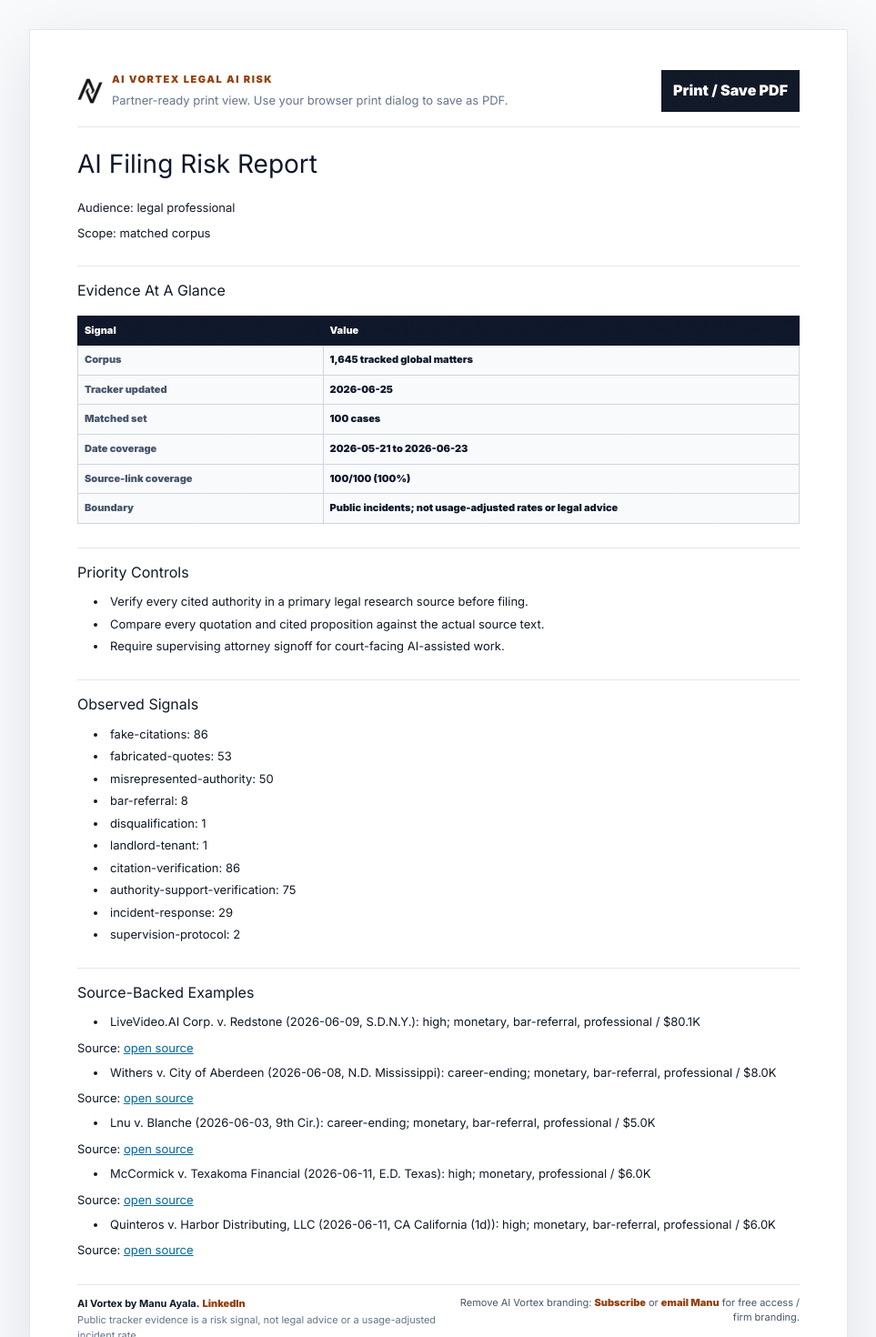
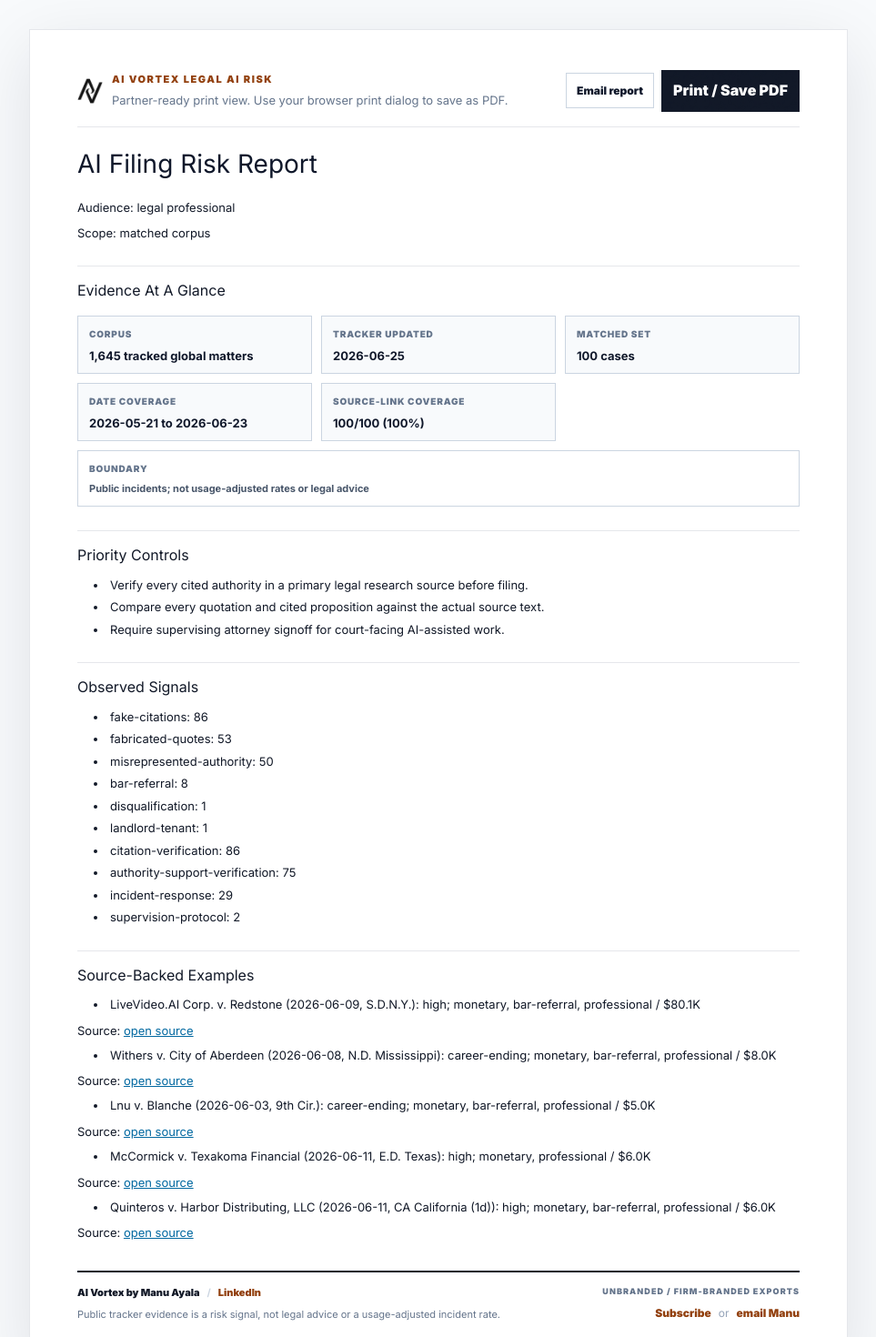
Before and after one commit to ayalamanuliber/sanctions-tracker, a Next.js app: page /artifact/print in a window 1280 px wide. Shown: the top 1470 px of the page at 91% size, without its empty margins (158-1121 px from the left). Built offline with nearby package versions, Linux system fonts and the light colour scheme.

Commit message:
Polish artifact sharing and print layout

```diff
--- a/app/artifact/print/page.tsx
+++ b/app/artifact/print/page.tsx
@@ -19,6 +19,8 @@ export default async function ArtifactPrintPage({ searchParams }: PageProps) {
   const markdown = buildArtifactMarkdown(artifactParams);
   const html = markdownToBodyHtml(markdown);
   const generated = new Intl.DateTimeFormat("en-US", { dateStyle: "medium" }).format(new Date());
+  const shareUrl = `https://sanctions-tracker.vercel.app/artifact/print?${params.toString()}`;
+  const emailHref = `mailto:?subject=${encodeURIComponent(`AI Vortex Legal AI Risk - ${artifactParams.title || "Report"}`)}&body=${encodeURIComponent(`Here is the AI Vortex legal AI risk artifact:\n\n${shareUrl}`)}`;
 
   return (
     <main style={{ background: "#f8fafc", color: "#111827", minHeight: "100vh", padding: "32px 18px" }}>
@@ -31,9 +33,12 @@ export default async function ArtifactPrintPage({ searchParams }: PageProps) {
               <div style={{ color: "#64748b", fontSize: 13, marginTop: 4 }}>Partner-ready print view. Use your browser print dialog to save as PDF.</div>
             </div>
           </div>
-          <button className="print-button" style={{ border: "1px solid #111827", background: "#111827", color: "#fff", padding: "9px 12px", fontWeight: 800 }}>
-            Print / Save PDF
-          </button>
+          <div className="report-actions">
+            <a className="email-button" href={emailHref}>Email report</a>
+            <button className="print-button" style={{ border: "1px solid #111827", background: "#111827", color: "#fff", padding: "9px 12px", fontWeight: 800 }}>
+              Print / Save PDF
+            </button>
+          </div>
         </div>
         <div className="print-brand">
           <div>
@@ -48,15 +53,24 @@ export default async function ArtifactPrintPage({ searchParams }: PageProps) {
           <div className="brand-date">{generated}</div>
         </div>
         <div className="artifact-body" dangerouslySetInnerHTML={{ __html: html }} />
-        <footer>
-          <div>
-            <strong>AI Vortex by Manu Ayala.</strong>{" "}
-            <a href="https://www.linkedin.com/in/aivortex/" target="_blank" rel="noreferrer">LinkedIn</a>
-            <br />
-            Public tracker evidence is a risk signal, not legal advice or a usage-adjusted incident rate.
+        <footer className="artifact-footer">
+          <div className="footer-left">
+            <div className="footer-brand-line">
+              <strong>AI Vortex by Manu Ayala</strong>
+              <span aria-hidden="true">/</span>
+              <a href="https://www.linkedin.com/in/aivortex/" target="_blank" rel="noreferrer">LinkedIn</a>
+            </div>
+            <div className="footer-note">
+              Public tracker evidence is a risk signal, not legal advice or a usage-adjusted incident rate.
+            </div>
           </div>
-          <div className="export-cta">
-            Remove AI Vortex branding: <a href="https://www.aivortex.io/legal#subscribe">Subscribe</a> or <a href="mailto:manuel@aivortex.io?subject=AI%20Vortex%20Free%20or%20Firm-Branded%20Export%20Access">email Manu</a> for free access / firm branding.
+          <div className="footer-right">
+            <div className="footer-label">Unbranded / firm-branded exports</div>
+            <div className="footer-links">
+              <a href="https://www.aivortex.io/legal#subscribe">Subscribe</a>
+              <span>or</span>
+              <a href="mailto:manuel@aivortex.io?subject=AI%20Vortex%20Free%20or%20Firm-Branded%20Export%20Access">email Manu</a>
+            </div>
           </div>
         </footer>
       </article>
@@ -67,6 +81,8 @@ export default async function ArtifactPrintPage({ searchParams }: PageProps) {
         .brand-logo { width: 24px; height: 24px; }
         .brand-kicker { color: #92400e; font-size: 10px; font-weight: 900; letter-spacing: 0.16em; text-transform: uppercase; }
         .brand-subtitle, .brand-date { color: #64748b; font-size: 11px; margin-top: 4px; }
+        .report-actions { display: flex; align-items: center; gap: 8px; }
+        .email-button { border: 1px solid #cbd5e1; background: #fff; color: #0f172a; padding: 9px 11px; font-size: 12px; font-weight: 800; text-decoration: none; }
         .artifact-body h1 { font-size: 28px; line-height: 1.15; margin: 0 0 22px; color: #0f172a; }
         .artifact-body h2 { font-size: 16px; margin: 26px 0 10px; border-top: 1px solid #e5e7eb; padding-top: 14px; color: #111827; }
         .artifact-body p { font-size: 13px; line-height: 1.55; margin: 8px 0; }
@@ -74,17 +90,35 @@ export default async function ArtifactPrintPage({ searchParams }: PageProps) {
         .artifact-body table { width: 100%; border-collapse: collapse; margin: 14px 0 18px; font-size: 11px; page-break-inside: avoid; }
         .artifact-body th, .artifact-body td { border: 1px solid #d1d5db; padding: 7px; text-align: left; vertical-align: top; }
         .artifact-body th { background: #f1f5f9; color: #334155; font-weight: 800; }
-        .artifact-body .evidence-table { border: 1px solid #cbd5e1; background: #f8fafc; }
-        .artifact-body .evidence-table th { background: #0f172a; color: #fff; border-color: #0f172a; }
-        .artifact-body .evidence-table td:first-child { color: #475569; font-weight: 800; width: 34%; }
-        .artifact-body .evidence-table td:last-child { color: #0f172a; font-weight: 800; }
+        .artifact-body .gate-table td:first-child { width: 16%; font-weight: 800; color: #0f172a; }
+        .artifact-body .gate-table td:nth-child(3) { width: 18%; }
+        .artifact-body .gate-table td:nth-child(4) { width: 9%; color: #475569; }
+        .artifact-body .ledger-table { font-size: 9px; table-layout: fixed; }
+        .artifact-body .ledger-table th, .artifact-body .ledger-table td { padding: 5px; overflow-wrap: anywhere; }
+        .artifact-body .ledger-table th:first-child, .artifact-body .ledger-table td:first-child { width: 3%; text-align: center; }
+        .artifact-body .ledger-table th:nth-child(2), .artifact-body .ledger-table td:nth-child(2) { width: 6%; }
+        .artifact-body .ledger-table th:nth-child(3), .artifact-body .ledger-table td:nth-child(3) { width: 14%; }
+        .artifact-body .ledger-table th:nth-child(4), .artifact-body .ledger-table td:nth-child(4) { width: 15%; }
+        .artifact-body .ledger-table th:nth-child(5), .artifact-body .ledger-table td:nth-child(5) { width: 10%; }
+        .artifact-body .ledger-table th:nth-child(9), .artifact-body .ledger-table td:nth-child(9) { width: 12%; }
+        .artifact-body .ledger-table th:nth-child(10), .artifact-body .ledger-table td:nth-child(10) { width: 12%; }
+        .evidence-grid { display: grid; grid-template-columns: repeat(3, minmax(0, 1fr)); gap: 10px; margin: 14px 0 20px; page-break-inside: avoid; }
+        .evidence-metric { border: 1px solid #cbd5e1; background: #f8fafc; padding: 11px 12px; min-height: 62px; display: flex; flex-direction: column; justify-content: space-between; }
+        .evidence-metric span { color: #64748b; font-size: 10px; font-weight: 900; letter-spacing: 0.08em; text-transform: uppercase; }
+        .evidence-metric strong { color: #0f172a; font-size: 13px; line-height: 1.25; margin-top: 8px; }
+        .evidence-boundary { grid-column: 1 / -1; min-height: auto; background: #fff; }
+        .evidence-boundary strong { font-size: 11px; color: #475569; }
         .artifact-body a { color: #0369a1; text-decoration: underline; overflow-wrap: anywhere; }
         .artifact-body .source-line { color: #475569; font-size: 12px; margin-left: 18px; }
-        footer { border-top: 1px solid #e5e7eb; margin-top: 28px; padding-top: 12px; color: #64748b; font-size: 11px; display: flex; justify-content: space-between; gap: 18px; align-items: flex-start; }
-        footer strong { color: #111827; }
-        footer a { color: #92400e; font-weight: 800; text-decoration: none; }
-        .export-cta { text-align: right; max-width: 430px; color: #475569; line-height: 1.45; }
-        .export-cta a { white-space: nowrap; }
+        .artifact-footer { border-top: 2px solid #0f172a; margin-top: 32px; padding-top: 14px; color: #64748b; font-size: 11px; display: grid; grid-template-columns: minmax(0, 1fr) auto; gap: 28px; align-items: start; }
+        .artifact-footer strong { color: #111827; }
+        .artifact-footer a { color: #92400e; font-weight: 900; text-decoration: none; white-space: nowrap; }
+        .footer-brand-line { display: flex; align-items: center; gap: 8px; color: #111827; font-weight: 700; }
+        .footer-brand-line span { color: #cbd5e1; }
+        .footer-note { max-width: 470px; margin-top: 7px; line-height: 1.45; }
+        .footer-right { min-width: 265px; text-align: right; }
+        .footer-label { color: #64748b; font-size: 9px; font-weight: 900; letter-spacing: 0.12em; text-transform: uppercase; }
+        .footer-links { display: flex; justify-content: flex-end; align-items: center; gap: 8px; margin-top: 6px; color: #94a3b8; font-size: 12px; }
         @media print {
           main { background: #fff !important; padding: 0 !important; }
           article { border: 0 !important; box-shadow: none !important; max-width: none !important; padding: 0 !important; }
@@ -92,7 +126,16 @@ export default async function ArtifactPrintPage({ searchParams }: PageProps) {
           .print-brand { display: flex !important; }
           .artifact-body h1 { font-size: 24px; }
           .artifact-body h2 { break-after: avoid; }
-          footer { position: running(artifact-footer); }
+          .artifact-body table { font-size: 10px; }
+          .artifact-body .ledger-table { font-size: 8px; }
+          .evidence-grid { gap: 8px; }
+          .artifact-footer { position: running(artifact-footer); }
+        }
+        @media (max-width: 720px) {
+          .evidence-grid { grid-template-columns: 1fr; }
+          .artifact-footer { grid-template-columns: 1fr; }
+          .footer-right { text-align: left; }
+          .footer-links { justify-content: flex-start; }
         }
       `}</style>
     </main>
--- a/lib/artifacts.ts
+++ b/lib/artifacts.ts
@@ -446,7 +446,23 @@ export function markdownToBodyHtml(markdown: string): string {
         .filter((cells) => !cells.every((cell) => /^:?-{3,}:?$/.test(cell)));
       const [head, ...body] = rows;
       if (head) {
-        const tableClass = lastHeading === "Evidence At A Glance" ? ' class="evidence-table"' : "";
+        if (lastHeading === "Evidence At A Glance") {
+          html.push('<div class="evidence-grid">');
+          body.forEach(([label, value]) => {
+            const isBoundary = label === "Boundary";
+            html.push(
+              `<div class="evidence-metric${isBoundary ? " evidence-boundary" : ""}"><span>${linkifyEscaped(label)}</span><strong>${linkifyEscaped(value || "")}</strong></div>`,
+            );
+          });
+          html.push("</div>");
+          continue;
+        }
+        const tableClasses = [
+          lastHeading === "Verification Ledger" ? "ledger-table" : "",
+          lastHeading === "Emergency Filing Gate" ? "gate-table" : "",
+          lastHeading === "Top Source-Backed Matters" ? "source-table" : "",
+        ].filter(Boolean);
+        const tableClass = tableClasses.length ? ` class="${tableClasses.join(" ")}"` : "";
         html.push(`<table${tableClass}>`);
         html.push(`<thead><tr>${head.map((cell) => `<th>${linkifyEscaped(cell)}</th>`).join("")}</tr></thead>`);
         html.push("<tbody>");
```
